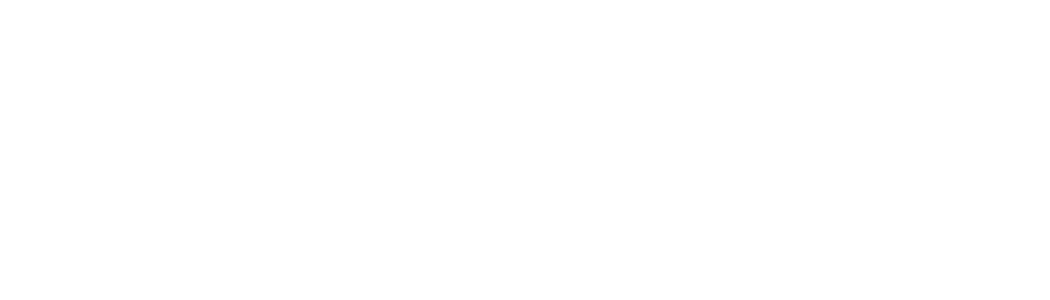
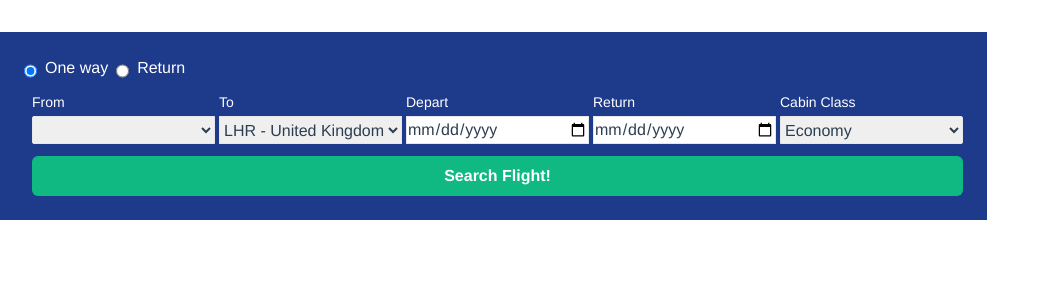
Before and after one commit to wavemoroc001/INT203_62130500050_Groupwork_SPA, a Vue app: page / in a window 1280 px wide. Before the commit this address had no page. Shown: the top 300 px of the page, without its empty margins (0-1050 px from the left). Built offline with nearby package versions, Linux system fonts and the light colour scheme; data requests are answered from the project's data file.

Commit message:
SearchFlight can use

```diff
--- a/src/assets/tailwind.css
+++ b/src/assets/tailwind.css
@@ -8,3 +8,6 @@
     @apply text-xl  place-items-center
     font-medium gap-x-2 mt-3
 }
+.form-text-s {
+    @apply text-sm font-medium text-white place-self-start
+}
--- a/src/components/Navbar.vue
+++ b/src/components/Navbar.vue
@@ -1,14 +1,15 @@
 <template>
   <nav class="w-full p-2 bg-white shadow-md h-16 flex justify-evenly">
+
 
     <a href="/" class="flex ml-36">
       <img :src="require('../assets/icon/icon.svg')" class="h-12" />
       <span class="ml-3 nb">Flights Scanner</span>
     </a>
 
-    <a class="nb" href="/"><span>Home</span></a>
     <a class="nb" href="/about"><span>About</span></a>
-    <a class="nb mr-36" href="/booking-flight"><span>Booking flight</span></a>
+    <a class="nb" href="/booking-flight"><span>Booking flight</span></a>
+    <a class="nb mr-36" href="/booking-info"><span>Your Booking Flight</span></a>
 
   </nav>
 </template>
--- a/src/components/SearchFlight.vue
+++ b/src/components/SearchFlight.vue
@@ -1,11 +1,108 @@
 <template>
-  <form @submit.prevent="validateForm">
-      <select>Origin</select>
+  <form
+    class="space-x-2  p-6 bg-blue-900 flex flex-col"
+    @submit.prevent="validateForm"
+  >
+    <div class="mb-3 flex space-x-2 justify-start">
+      <input
+        id="oneway"
+        type="radio"
+        class="mt-1.5"
+        name="tickettype"
+        checked
+      />
+      <label for="oneway" class="text-white font-medium">One way</label>
+      <input id="return" type="radio" class="mt-1.5" name="tickettype" />
+      <label for="return" class="text-white font-medium">Return</label>
+    </div>
+
+    <!-- <input type="radio" />Return -->
+
+    <div class="grid grid-cols-5 gap-1">
+      <label for="form" class="form-text-s">From</label>
+      <label for="to" class="form-text-s">To</label>
+      <label for="depart" class="form-text-s">Depart</label>
+      <label for="depart" class="form-text-s">Return</label>
+      <label for="cabinclass" class="form-text-s">Cabin Class</label>
+
+      <select
+        id="from"
+        v-model="searchFlight.from"
+        class="border border-gray-200 rounded-l-sm"
+      >
+        <option
+          v-for="(a, index) in airportList"
+          :key="index"
+          :value="a.iata_code"
+          :selected="isSelected"
+        >
+          {{ a.iata_code }} - {{ a.country }}
+        </option>
+      </select>
+
+      <select id="to" class="border border-gray-200">
+        <option value="BKK">BKK - Thailand </option>
+        <option value="LHR" selected>LHR - United Kingdom</option>
+        <option value="SFO">SFO - United State</option>
+      </select>
+
+      <input
+        type="Date"
+        id="depart"
+        value="departDate"
+        class="border border-gray-200"
+      />
+
+      <input
+        type="Date"
+        id="return"
+        value="returnDate"
+        class="border border-gray-200"
+      />
+
+      <select id="cabinclass" class="border border-gray-200 rounded-r-sm">
+        <option value="BKK">Economy</option>
+        <option value="LHR">Bussiness Class</option>
+        <option value="SFO">First Class</option>
+      </select>
+    </div>
+    <button class="bg-green-500 text-white p-2 rounded-md font-bold mt-3">
+      Search Flight!
+    </button>
   </form>
 </template>
 
 <script>
 export default {
-
-}
+  data() {
+    return {
+      searchFlight: {
+        ticketType: "",
+        from: "",
+        to: "",
+        departDate: "",
+        returnDate: "",
+        cabinClass: "",
+      },
+      airportList: [],
+      isSelected : true
+    };
+  },
+  methods: {
+    validateForm() {
+      alert(`SearchInfo\n
+            ticketType: ${this.searchFlight.ticketType}\n
+            from: ${this.searchFlight.from}\n
+            to: ${this.searchFlight.to}\n
+            departDate: ${this.searchFlight.departDate}\n
+            returnDate: ${this.searchFlight.returnDate}\n
+            cabinClass: ${this.searchFlight.cabinClass}`);
+    },
+  },
+  async created() {
+    const res = await fetch("http://localhost:5000/airports");
+    this.airportList = await res.json();
+    console.log(this.airportList);
+  },
+};
 </script>
--- a/src/router/index.js
+++ b/src/router/index.js
@@ -1,8 +1,14 @@
 import { createRouter, createWebHistory } from 'vue-router'
 import Home from '../views/Home.vue'
 import BookingFlight from '../views/BookingFlight.vue'
+import Test from '../views/Test.vue'
 
 const routes = [
+  {
+    path:'/',
+    name : 'Test',
+    component:Test
+  },
   {
     path: '/booking-flight',
     name: 'BookingFlight',
--- a/src/views/BookingFlight.vue
+++ b/src/views/BookingFlight.vue
@@ -1,15 +1,26 @@
 <template>
-    <!-- <div class="grid grid-rows-3"> -->
-    <nav-bar/>
-    <img class="opacity-80" src="../assets/bg/airplane-taking-off-from-airport.jpeg">
-    <search-flight></search-flight>
-    <!-- </div> -->
+  <div class="min-w-screen min-h-screen relative">
+    <nav-bar />
+    <img
+      class="opacity-75 min-w-full min-h-full bg-cover"
+      src="../assets/bg/airplane-taking-off-from-airport.jpeg"
+    />
+    <h3 class="text-5xl text-black absolute top-80 left-96">
+      Let the journey begin
+    </h3>
+    <search-flight class="absolute top-96 left-96" />
+    <!-- <search-flight class="absolute top-2/4 left-2/4 transform -translate-x-2/4 -translate-y-2/4" /> -->
+  </div>
 </template>
 <script>
-import SearchFlight from '../components/SearchFlight.vue'
+import SearchFlight from "../components/SearchFlight.vue";
 export default {
-    components : {
-        SearchFlight
-        }
-}
+  components: {
+    SearchFlight,
+  },data() {
+      return {
+
+      }
+  },
+};
 </script>
--- /dev/null
+++ b/src/views/Test.vue
@@ -0,0 +1,13 @@
+<template>
+  <div class="w-full h-screen">
+    <search-flight class="absolute top-8 "></search-flight>
+  </div>
+</template>
+<script>
+import SearchFlight from "../components/SearchFlight.vue";
+export default {
+  components: {
+    SearchFlight,
+  },
+};
+</script>
```
